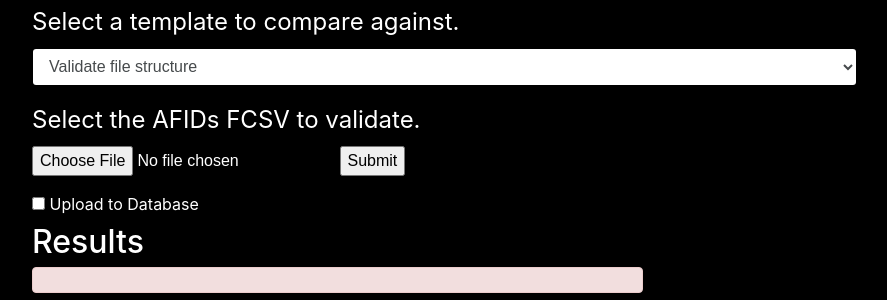
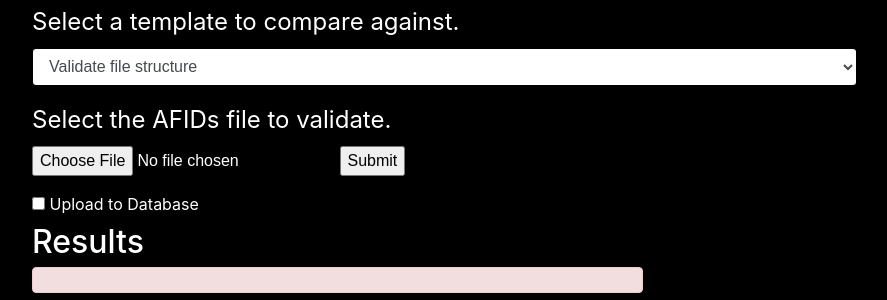
Before and after one commit to afids/afids-validator, a Flask app: template templates/validator.html in a window 1280 px wide. Shown: the part 505-805 px from the top of the page, without its empty margins (53-940 px from the left). Run offline with Flask 2, Linux system fonts and the light colour scheme; the template is opened without the code that fills it: values that come from a table or form of the project are taken from there, others are empty; some libraries are stand-ins or nearby versions.

Commit message:
replace AFIDs FCSV -> AFIDs file

```diff
--- a/templates/validator.html
+++ b/templates/validator.html
@@ -29,7 +29,7 @@
 
             <!-- User template "upload" -->
             <fieldset class="form-group">
-              <legend>Select the AFIDs FCSV to validate.</legend>
+              <legend>Select the AFIDs file to validate.</legend>
               {% for field in form %}
               {{ field }}
               {% if field.errors %}
```
